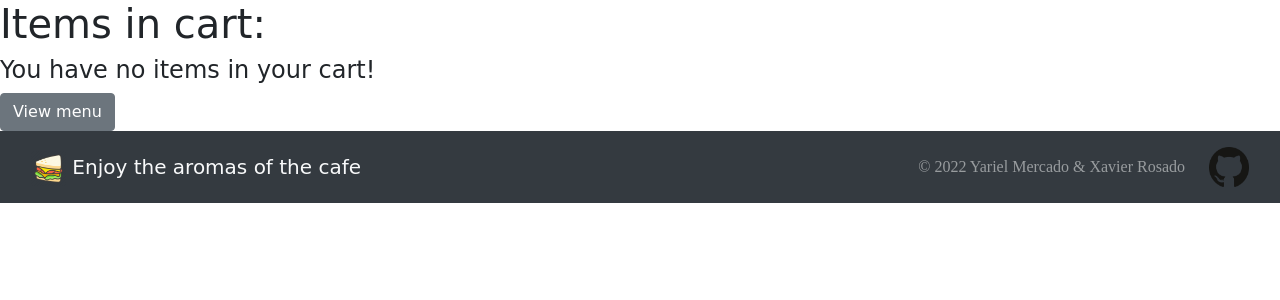
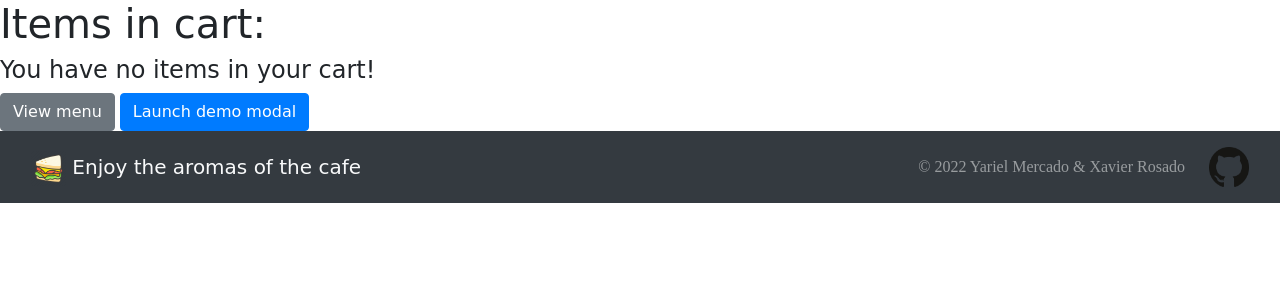
Before and after one commit to Mercrist/caffe-etoile, a Flask app: page /order in a window 1280 px wide. Shown: the part 72-372 px from the top of the page. Run offline with Flask 2, Linux system fonts and the light colour scheme; some libraries are stand-ins or nearby versions; some web fonts are replaced.

Commit message:
added modal and redirect from checkout page

```diff
--- a/app.py
+++ b/app.py
@@ -37,7 +37,9 @@ def contact():
 
 @app.route('/menu')
 def menu():
-    return render_template("menu.html", database = db, categories=local_data.categories)
+    if request.args.get('checked_out'):
+        return render_template("menu.html", database=db, categories=local_data.categories,checked_out=True)
+    return render_template("menu.html", database = db, categories=local_data.categories, checked_out=False)
 
 @app.route("/order",methods=['GET','POST'])
 def order():
@@ -68,4 +70,5 @@ def add_to_cart(item_name):
 
 @app.route('/checkout',methods=["POST"])
 def checkout():
-    return request.form
+    print(request.form)
+    return redirect(url_for("menu",checked_out=True))
--- a/templates/order.html
+++ b/templates/order.html
@@ -91,6 +91,30 @@
     {% else %}
     <h4>You have no items in your cart!</h4>
     <a href="/menu" class="btn btn-secondary">View menu</a>
+   <!-- Button trigger modal -->
+   <button type="button" class="btn btn-primary" data-bs-toggle="modal" data-bs-target="#exampleModal">
+     Launch demo modal
+   </button>
+
+   <!-- Modal -->
+   <div class="modal fade" id="exampleModal" tabindex="-1" aria-labelledby="exampleModalLabel" aria-hidden="true">
+     <div class="modal-dialog">
+       <div class="modal-content">
+         <div class="modal-header">
+           <h5 class="modal-title" id="exampleModalLabel">Modal title</h5>
+           <button type="button" class="btn-close" data-bs-dismiss="modal" aria-label="Close"></button>
+         </div>
+         <div class="modal-body">
+           ...
+         </div>
+         <div class="modal-footer">
+           <button type="button" class="btn btn-secondary" data-bs-dismiss="modal">Close</button>
+           <button type="button" class="btn btn-primary">Save changes</button>
+         </div>
+       </div>
+     </div>
+   </div>
+
     {% endif %}
 </body>
 {% endblock %} {% block navbartype %}bottom{% endblock %}
```
Also changed, not shown: templates/menu.html (+35 -0 lines), 1 other file.
